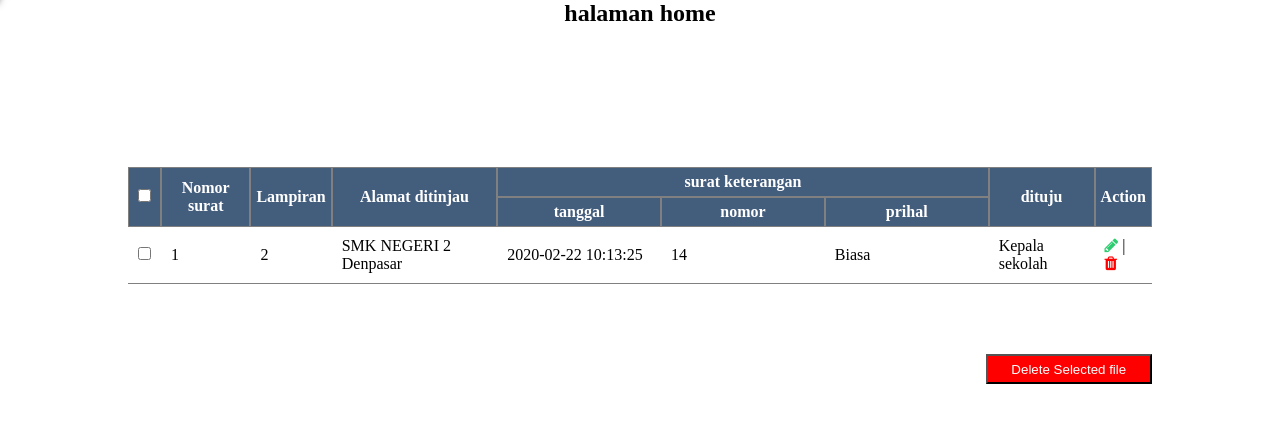
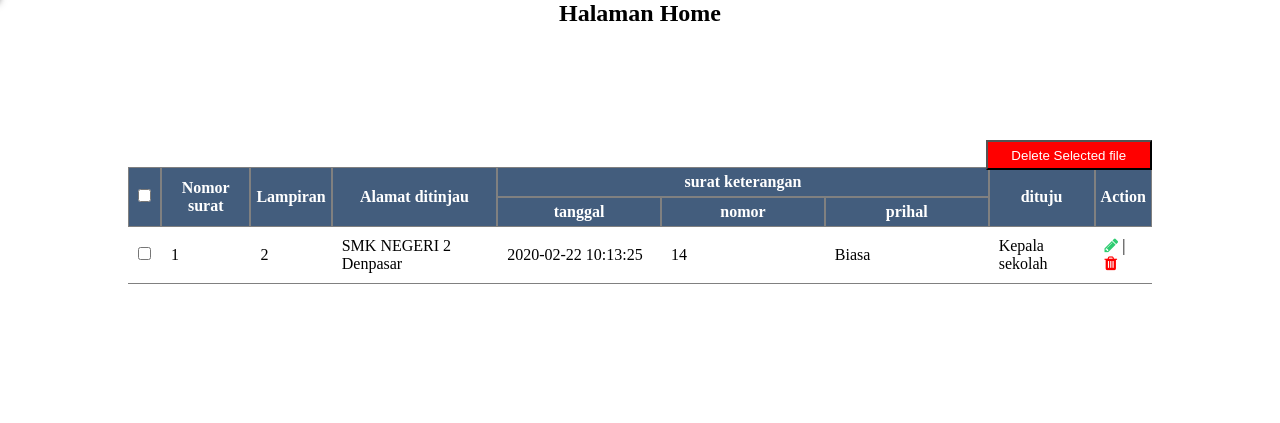
Before and after one commit to DitaYoga/Persuratan-Skensa, a PHP site: page /persuratan_skensa/public/index.php in a window 1280 px wide. Shown: the part 110-533 px from the top of the page. Run offline with PHP 8.4, Linux system fonts and the light colour scheme; a user stored in the database is signed in; data comes from the database, SQL or seed files in the repository; data that the repository does not hold is empty.

Commit message:
Perbaikan Error

```diff
--- a/asset/css/master.css
+++ b/asset/css/master.css
@@ -86,12 +86,12 @@ section{
 .deleteall{
   width: 13%;
   height: 30px;
-  position: relative;
-  top:70px;
+  position: absolute;
+  top:250px;
   left: 77%;
   background: red;
   color: white;
-  cursor: pointer;
+
 }
 *{
   padding: 0;
--- a/public/index.php
+++ b/public/index.php
@@ -61,7 +61,7 @@ session_encode();
     </div>
     <div class="konten">
 
-      <center><h2>halaman home</h2></center>
+      <center><h2>Halaman Home</h2></center>
       <table cellspacing=0>
 
 
```
